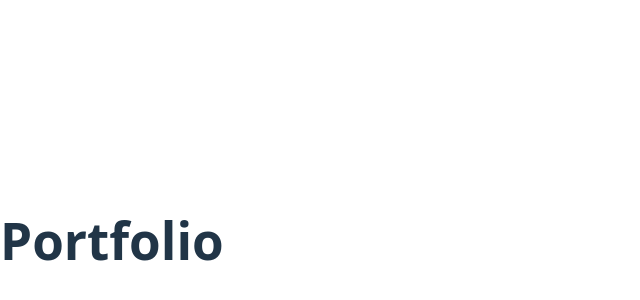
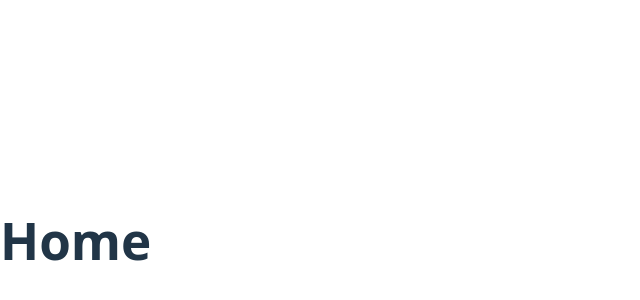
Before and after one commit to laupm3/portfolio, a React (Vite) app: page / in a window 1280 px wide. Shown: the part 160-460 px from the top of the page, without its empty margins (0-640 px from the left). Built offline with nearby package versions, Linux system fonts and the light colour scheme.

Commit message:
feat: add home page base and folder structure

```diff
--- a/src/App.jsx
+++ b/src/App.jsx
@@ -1,9 +1,7 @@
+import Home from './pages/Home'
+
 function App() {
-  return (
-    <>
-      <h1>Portfolio</h1>
-    </>
-  )
+    return <Home />
 }
 
 export default App
--- /dev/null
+++ b/src/pages/Home.jsx
@@ -0,0 +1,7 @@
+export default function Home () {
+    return (
+        <>
+            <h1>Home</h1>
+        </>
+    )
+}
```
